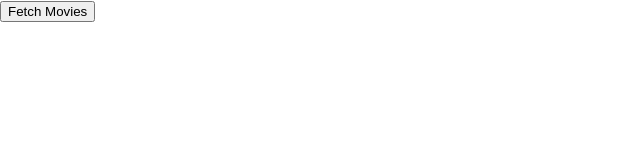
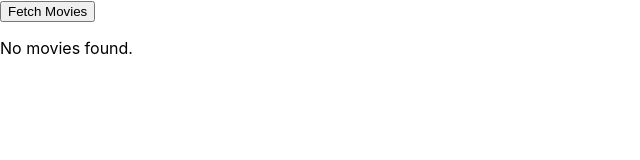
Before and after one commit to Christian-Tirado-CODE/react-practice, a React (Create React App) app: page / in a window 1280 px wide. Shown: the top 160 px of the page, without its empty margins (0-640 px from the left). Built offline with nearby package versions, Linux system fonts and the light colour scheme.

Commit message:
Handling loading and data states

```diff
--- a/src/App.js
+++ b/src/App.js
@@ -4,8 +4,10 @@ import './App.css';
 
 function App() {
   const [movies, setMovies] = useState([]);
+  const [isLoading, setIsLoading] = useState(false);
   /* Data is typically sent in JSON format which is easy to convert to javascript objects. The response object has the json() method that does that.*/
   const fetchMoviesHandler = async () => {
+    setIsLoading(true);
       const response = await fetch('https://swapi.dev/api/films');
       const data = await response.json();
 
@@ -18,6 +20,7 @@ function App() {
           }
       });
       setMovies(transformedMovies);
+      setIsLoading(false);
 
   };
 
@@ -28,7 +31,9 @@ function App() {
         <button onClick={fetchMoviesHandler}>Fetch Movies</button>
       </section>
       <section>
-        <MoviesList movies={movies} />
+        {!isLoading && movies.length > 0 && <MoviesList movies={movies} />}
+        {!isLoading && movies.length === 0 && <p>No movies found.</p>}
+        {isLoading &&  <p>Loading...</p>}
       </section>
     </React.Fragment>
   );
```
